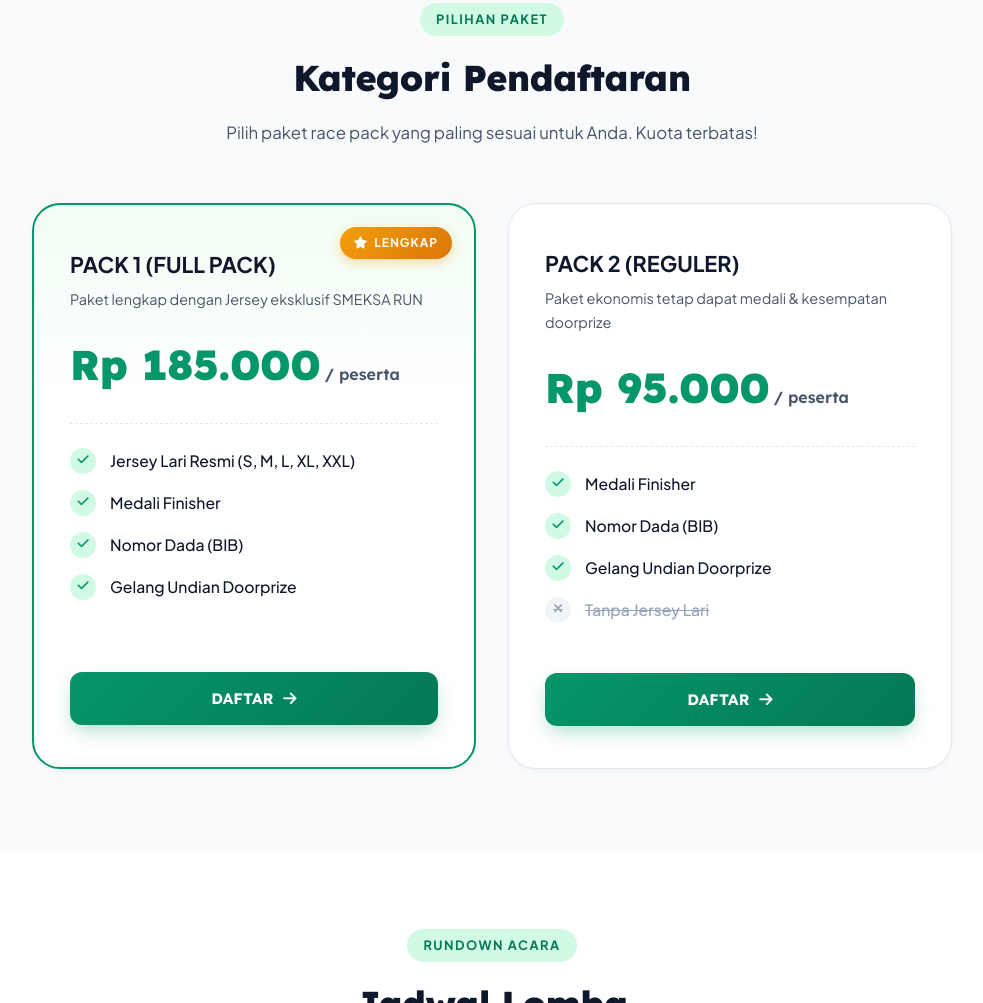
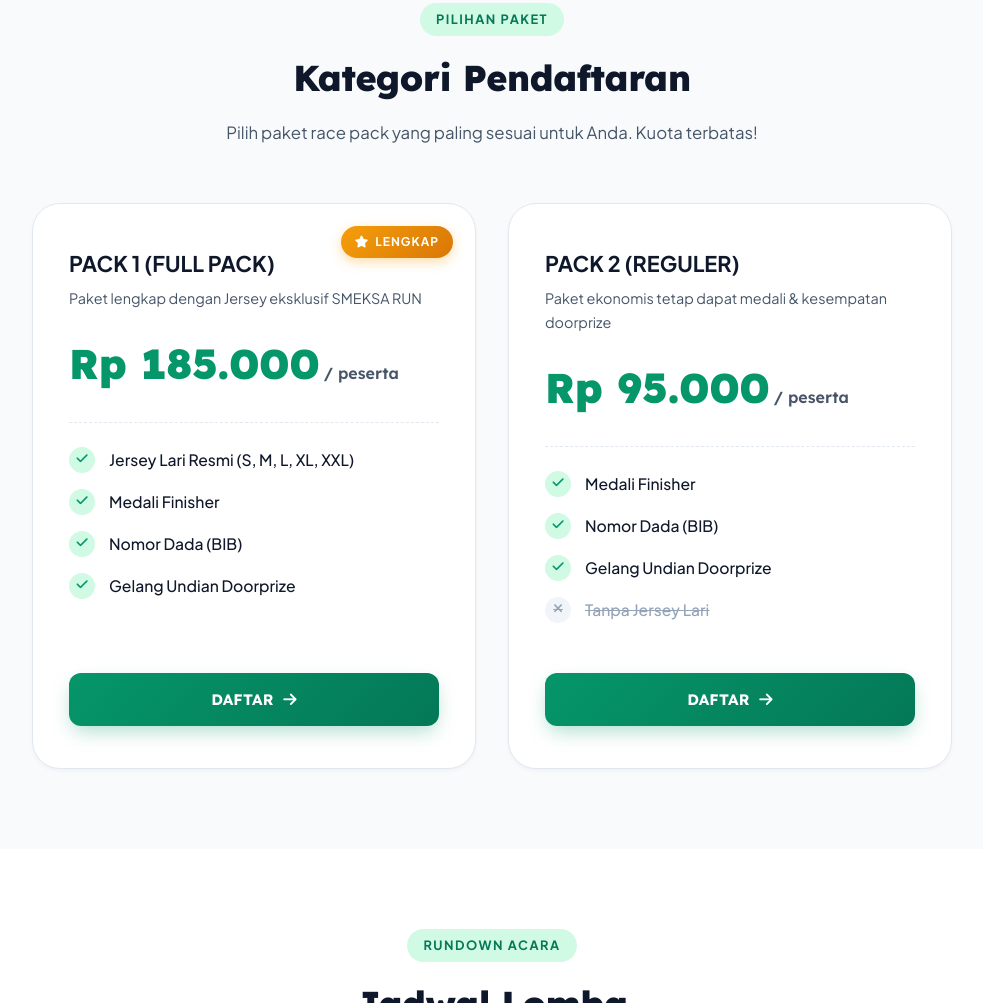
Before and after one commit to ahmadzulham985-commits/smeksarunn, a plain HTML site: page index.html in a window 1280 px wide. Shown: the part 905-1908 px from the top of the page, without its empty margins (148-1131 px from the left). Drawn offline with Linux system fonts and the light colour scheme.

Commit message:
Refactor pricing card styles for hover and active states
Updated hover and active states for pricing cards. Removed featured class styling.

```diff
--- a/index.html
+++ b/index.html
@@ -502,16 +502,13 @@
             flex-direction: column;
         }
 
-        .pricing-card:hover {
-            box-shadow: var(--shadow-lg);
-            transform: translateY(-8px);
-            border-color: var(--color-primary);
-        }
-
-        .pricing-card.featured {
-            border: 2px solid var(--color-primary);
-            background: linear-gradient(180deg, #f0fdf4 0%, #ffffff 35%);
-        }
+        .pricing-card:hover,
+    .pricing-card:active {
+    box-shadow: var(--shadow-lg);
+    transform: translateY(-8px);
+    border: 2px solid var(--color-primary);
+    background: linear-gradient(180deg, #f0fdf4 0%, #ffffff 35%);
+            }
 
         .popular-ribbon {
             position: absolute;
@@ -1143,7 +1140,7 @@
 
             <div class="pricing-grid">
                 <!-- Card 1 (Link Google Form Pack 1) -->
-                <div class="pricing-card featured reveal delay-1">
+                <div class="pricing-card reveal delay-1">
                     <div class="popular-ribbon">
                         <i class="fa-solid fa-star"></i> LENGKAP
                     </div>
```
